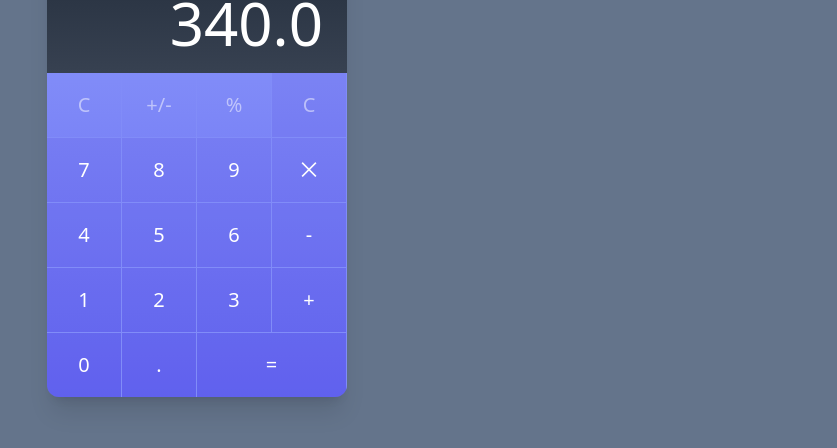
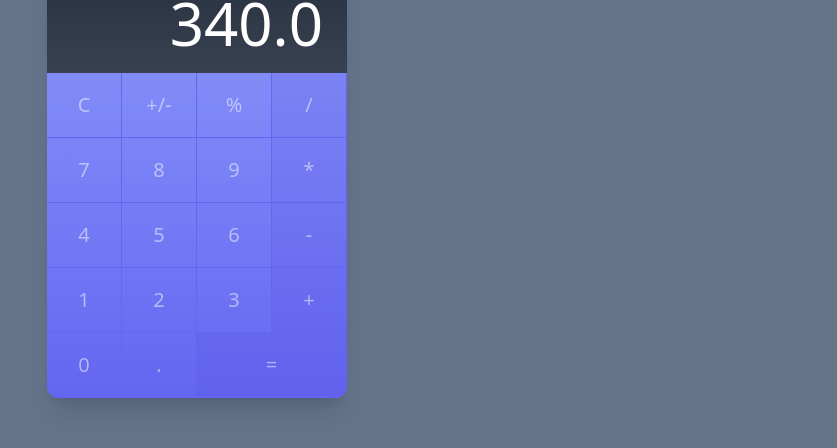
Before and after one commit to GermanAlexis/zonesless-calculator, an Angular app: page /calculator in a window 1280 px wide. Shown: the part 245-693 px from the top of the page, without its empty margins (443-1280 px from the left). Built offline with nearby package versions, Linux system fonts and the light colour scheme.

Commit message:
refactor style button
Implemented refactor button style - implemente hosbing signal for change
style button equal

```diff
--- a/src/app/calculator/components/calculator-button/calculator-button.component.css
+++ b/src/app/calculator/components/calculator-button/calculator-button.component.css
@@ -5,3 +5,7 @@ button {
 .isCommand {
   @apply  bg-indigo-700 bg-opacity-10;
 }
+
+.isDoubleSize {
+  @apply w-2/4;
+}
--- a/src/app/calculator/components/calculator-button/calculator-button.component.html
+++ b/src/app/calculator/components/calculator-button/calculator-button.component.html
@@ -1,4 +1,6 @@
-
-<button [class.isCommand]="isCommand()">
-    <ng-content></ng-content>
-  </button>
+<button
+  [class.isCommand]="isCommand()"
+  class="w-full h-16 outline-none focus:outline-none hover:bg-indigo-700 hover:bg-opacity-20 text-white text-xl font-light"
+>
+  <ng-content></ng-content>
+</button>
--- a/src/app/calculator/components/calculator-button/calculator-button.component.ts
+++ b/src/app/calculator/components/calculator-button/calculator-button.component.ts
@@ -1,4 +1,9 @@
-import { ChangeDetectionStrategy, Component, HostBinding, input } from '@angular/core';
+import {
+  ChangeDetectionStrategy,
+  Component,
+  HostBinding,
+  input,
+} from '@angular/core';
 
 @Component({
   selector: 'calculator-button',
@@ -7,18 +12,21 @@ import { ChangeDetectionStrategy, Component, HostBinding, input } from '@angular
   templateUrl: './calculator-button.component.html',
   styleUrl: './calculator-button.component.css',
   host: {
-    class: 'w-1/4 border-r border-b border-indigo-400'
+    class: 'w-1/4 border-r border-b border-indigo-500',
   },
-  changeDetection: ChangeDetectionStrategy.OnPush
+  changeDetection: ChangeDetectionStrategy.OnPush,
 })
 export class CalculatorButtonComponent {
+  public isCommand = input(false, {
+    transform: (value: boolean | string) =>
+      typeof value === 'string' ? value === '' : value,
+  });
 
-  public isCommand = input(false, {
+  public isDoubleSize = input(false, {
     transform: (value: boolean | string) => typeof value === 'string' ? value === '' : value
   })
 
-  @HostBinding('class.to-indigo-500') get isCommandSignal() {
-    return this.isCommand
+  @HostBinding('class.w-2/4') get isDoubleSideSignal() {
+    return this.isDoubleSize();
   }
-
 }
--- a/src/app/calculator/components/calculator/calculator.component.html
+++ b/src/app/calculator/components/calculator/calculator.component.html
@@ -1,4 +1,6 @@
-        <div class="w-full h-40 bg-gradient-to-b from-gray-800 to-gray-700 flex items-end text-right">
+<div
+  class="w-full h-40 bg-gradient-to-b from-gray-800 to-gray-700 flex items-end text-right"
+>
   <div class="w-full py-5 px-6 text-6xl text-white font-thin">340.0</div>
 </div>
 <div class="w-full bg-gradient-to-b from-indigo-400 to-indigo-500">
@@ -6,62 +8,33 @@
     <calculator-button>C</calculator-button>
     <calculator-button>+/-</calculator-button>
     <calculator-button>%</calculator-button>
-                 <calculator-button isCommand>C</calculator-button>
+    <calculator-button isCommand>/</calculator-button>
+  </div>
+  <div class="flex w-full">
+    <calculator-button>7</calculator-button>
+    <calculator-button>8</calculator-button>
+    <calculator-button>9</calculator-button>
+    <calculator-button isCommand>*</calculator-button>
+  </div>
+  <div class="flex w-full">
 
+    <calculator-button>4</calculator-button>
+    <calculator-button>5</calculator-button>
+    <calculator-button>6</calculator-button>
+    <calculator-button isCommand>-</calculator-button>
 
 
       </div>
   <div class="flex w-full">
-                <div class="w-1/4 border-r border-b border-indigo-400">
-                    <button class="w-full h-16 outline-none focus:outline-none hover:bg-indigo-700 hover:bg-opacity-20 text-white text-xl font-light">7</button>
+    <calculator-button>1</calculator-button>
+    <calculator-button>2</calculator-button>
+    <calculator-button>3</calculator-button>
+    <calculator-button isCommand >+</calculator-button>
   </div>
-                <div class="w-1/4 border-r border-b border-indigo-400">
-                    <button class="w-full h-16 outline-none focus:outline-none hover:bg-indigo-700 hover:bg-opacity-20 text-white text-xl font-light">8</button>
-                </div>
-                <div class="w-1/4 border-r border-b border-indigo-400">
-                    <button class="w-full h-16 outline-none focus:outline-none hover:bg-indigo-700 hover:bg-opacity-20 text-white text-xl font-light">9</button>
-                </div>
-                <div class="w-1/4 border-r border-b border-indigo-400">
-                    <button class="w-full h-16 outline-none focus:outline-none bg-indigo-700 bg-opacity-10 hover:bg-opacity-20 text-white text-xl font-light">⨉</button>
+  <div class="flex w-full">
+    <calculator-button>0</calculator-button>
+    <calculator-button>.</calculator-button>
+    <calculator-button isCommand isDoubleSize>=</calculator-button>
+
   </div>
 </div>
-            <div class="flex w-full">
-                <div class="w-1/4 border-r border-b border-indigo-400">
-                    <button class="w-full h-16 outline-none focus:outline-none hover:bg-indigo-700 hover:bg-opacity-20 text-white text-xl font-light">4</button>
-                </div>
-                <div class="w-1/4 border-r border-b border-indigo-400">
-                    <button class="w-full h-16 outline-none focus:outline-none hover:bg-indigo-700 hover:bg-opacity-20 text-white text-xl font-light">5</button>
-                </div>
-                <div class="w-1/4 border-r border-b border-indigo-400">
-                    <button class="w-full h-16 outline-none focus:outline-none hover:bg-indigo-700 hover:bg-opacity-20 text-white text-xl font-light">6</button>
-                </div>
-                <div class="w-1/4 border-r border-b border-indigo-400">
-                    <button class="w-full h-16 outline-none focus:outline-none bg-indigo-700 bg-opacity-10 hover:bg-opacity-20 text-white text-xl font-light">-</button>
-                </div>
-            </div>
-            <div class="flex w-full">
-                <div class="w-1/4 border-r border-b border-indigo-400">
-                    <button class="w-full h-16 outline-none focus:outline-none hover:bg-indigo-700 hover:bg-opacity-20 text-white text-xl font-light">1</button>
-                </div>
-                <div class="w-1/4 border-r border-b border-indigo-400">
-                    <button class="w-full h-16 outline-none focus:outline-none hover:bg-indigo-700 hover:bg-opacity-20 text-white text-xl font-light">2</button>
-                </div>
-                <div class="w-1/4 border-r border-b border-indigo-400">
-                    <button class="w-full h-16 outline-none focus:outline-none hover:bg-indigo-700 hover:bg-opacity-20 text-white text-xl font-light">3</button>
-                </div>
-                <div class="w-1/4 border-r border-b border-indigo-400">
-                    <button class="w-full h-16 outline-none focus:outline-none bg-indigo-700 bg-opacity-10 hover:bg-opacity-20 text-white text-xl font-light">+</button>
-                </div>
-            </div>
-            <div class="flex w-full">
-                <div class="w-1/4 border-r border-indigo-400">
-                    <button class="w-full h-16 outline-none focus:outline-none hover:bg-indigo-700 hover:bg-opacity-20 text-white text-xl font-light">0</button>
-                </div>
-                <div class="w-1/4 border-r border-indigo-400">
-                    <button class="w-full h-16 outline-none focus:outline-none hover:bg-indigo-700 hover:bg-opacity-20 text-white text-xl font-light">.</button>
-                </div>
-                <div class="w-2/4 border-r border-indigo-400">
-                    <button class="w-full h-16 outline-none focus:outline-none bg-indigo-700 bg-opacity-30 hover:bg-opacity-40 text-white text-xl font-light">=</button>
-                </div>
-            </div>
-        </div>
```
Also changed, not shown: src/app/calculator/views/calculator/calculator-view.component.html (+22 -12 lines). Lines whose indentation alone changed are shown as unchanged.
